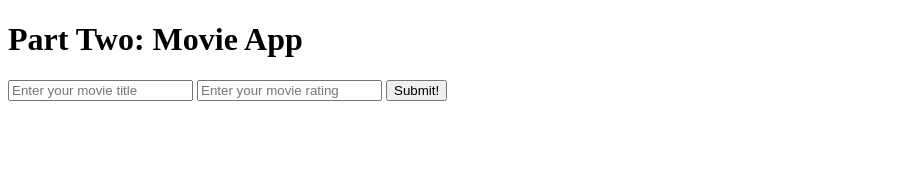
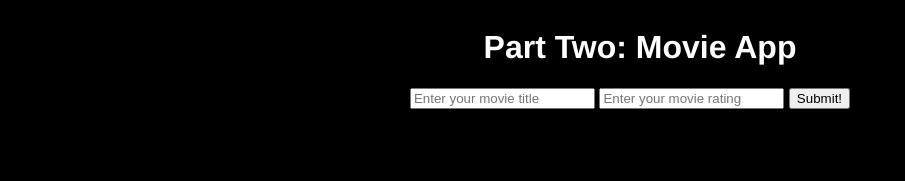
Before and after one commit to nathanrydel/jquery-dom, a plain HTML site: page Part 2/index.html in a window 1280 px wide. Shown: the whole page, without its empty margins (0-905 px from the left). Drawn offline with nearby package versions, Linux system fonts and the light colour scheme.

Commit message:
Change the background color/font color move around header placement

```diff
--- a/Part 2/styles.css
+++ b/Part 2/styles.css
@@ -1,3 +1,16 @@
+body {
+  background: black;
+  font-family: 'Franklin Gothic Medium', 'Arial Narrow', Arial, sans-serif;
+  color: white;
+}
+
+header,
+main {
+  display: flex;
+  justify-content: center;
+}
+
+
 .movie-entries {
   margin: 45px 10px;
 }
```
